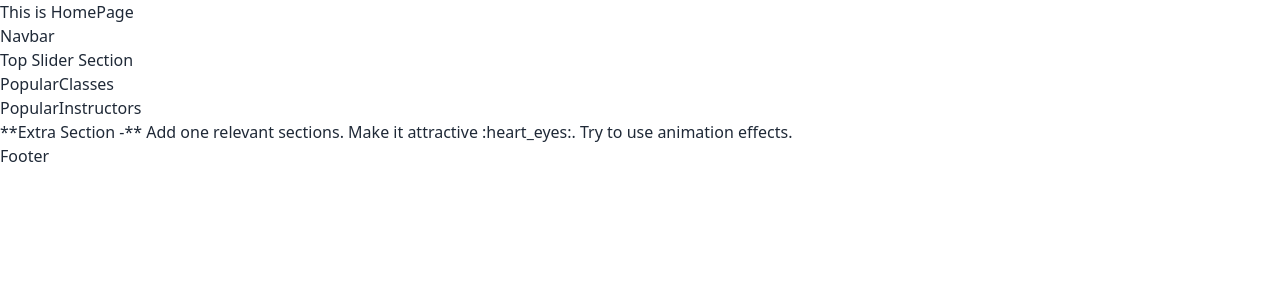
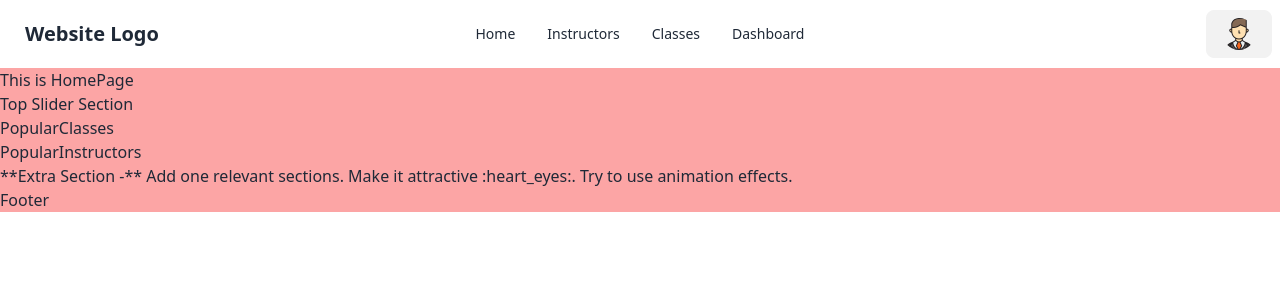
Before and after one commit to mehrabhossain1/summer-camp-school-client, a React (Vite) app: page / in a window 1280 px wide. Shown: the top 300 px of the page. Built offline with nearby package versions, Linux system fonts and the light colour scheme.

Commit message:
Created the Navbar

```diff
--- /dev/null
+++ b/src/components/Container/Container.jsx
@@ -0,0 +1,5 @@
+const Container = ({ children }) => {
+  return <div className='max-w-screen-xl bg-red-300 mx-auto'>{children}</div>;
+};
+
+export default Container;
--- a/src/components/Navbar/Navbar.jsx
+++ b/src/components/Navbar/Navbar.jsx
@@ -1,5 +1,73 @@
+import defaultUserImg from "../../assets/DefaultUser.png";
+
 const Navbar = () => {
-  return <div>Navbar</div>;
+  return (
+    <nav className='navbar bg-base-100'>
+      <div className='navbar-start'>
+        <div className='dropdown'>
+          <label tabIndex={0} className='btn btn-ghost lg:hidden'>
+            <svg
+              xmlns='http://www.w3.org/2000/svg'
+              className='h-5 w-5'
+              fill='none'
+              viewBox='0 0 24 24'
+              stroke='currentColor'
+            >
+              <path
+                strokeLinecap='round'
+                strokeLinejoin='round'
+                strokeWidth='2'
+                d='M4 6h16M4 12h8m-8 6h16'
+              />
+            </svg>
+          </label>
+          <ul
+            tabIndex={0}
+            className='menu menu-sm dropdown-content mt-3 z-[1] p-2 shadow bg-base-100 rounded-box w-52'
+          >
+            <li>
+              <a>Home</a>
+            </li>
+            <li>
+              <a>Instructors</a>
+            </li>
+            <li>
+              <a>Classes</a>
+            </li>
+            <li>
+              <a>Dashboard</a>
+            </li>
+          </ul>
+        </div>
+        <a className='btn btn-ghost normal-case text-xl'>Website Logo</a>
+      </div>
+      <div className='navbar-center hidden lg:flex'>
+        <ul className='menu menu-horizontal px-1'>
+          <li>
+            <a>Home</a>
+          </li>
+          <li>
+            <a>Instructors</a>
+          </li>
+          <li>
+            <a>Classes</a>
+          </li>
+          <li>
+            <a>Dashboard</a>
+          </li>
+        </ul>
+      </div>
+      <div className='navbar-end'>
+        <a className='btn'>
+          <img
+            src={defaultUserImg}
+            alt='User Profile'
+            className='h-8 w-8 rounded-full'
+          />
+        </a>
+      </div>
+    </nav>
+  );
 };
 
 export default Navbar;
--- a/src/layout/Main.jsx
+++ b/src/layout/Main.jsx
@@ -1,9 +1,13 @@
 import { Outlet } from "react-router-dom";
+import Navbar from "../components/Navbar/Navbar";
+import Footer from "../components/Footer/Footer";
 
 const Main = () => {
   return (
     <div>
+      <Navbar />
       <Outlet />
+      <Footer />
     </div>
   );
 };
--- a/src/main.jsx
+++ b/src/main.jsx
@@ -3,9 +3,12 @@ import ReactDOM from "react-dom/client";
 import "./index.css";
 import { RouterProvider } from "react-router-dom";
 import { router } from "./routes/Routes";
+import Container from "./components/Container/Container";
 
 ReactDOM.createRoot(document.getElementById("root")).render(
   <React.StrictMode>
-    <RouterProvider router={router} />
+    <Container>
+      <RouterProvider router={router} />
+    </Container>
   </React.StrictMode>
 );
--- a/src/pages/Home/Home/Home.jsx
+++ b/src/pages/Home/Home/Home.jsx
@@ -1,5 +1,3 @@
-import Footer from "../../../components/Footer/Footer";
-import Navbar from "../../../components/Navbar/Navbar";
 import Banner from "../Banner/Banner";
 import PopularClasses from "../PopularClasses/PopularClasses";
 import PopularInstructors from "../PopularInstructors/PopularInstructors";
@@ -8,7 +6,6 @@ const Home = () => {
   return (
     <div>
       <h2>This is HomePage</h2>
-      <Navbar />
       <Banner />
       <PopularClasses />
       <PopularInstructors />
@@ -16,7 +13,6 @@ const Home = () => {
         **Extra Section -** Add one relevant sections. Make it attractive
         :heart_eyes:. Try to use animation effects.
       </div>
-      <Footer />
     </div>
   );
 };
```
Also changed, not shown: .eslintrc.cjs, src/assets/DefaultUser.png (added).
